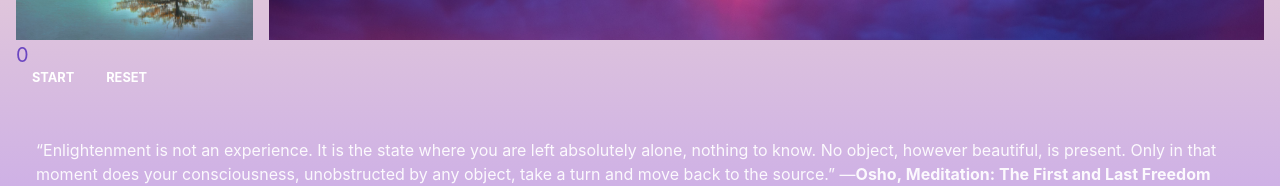
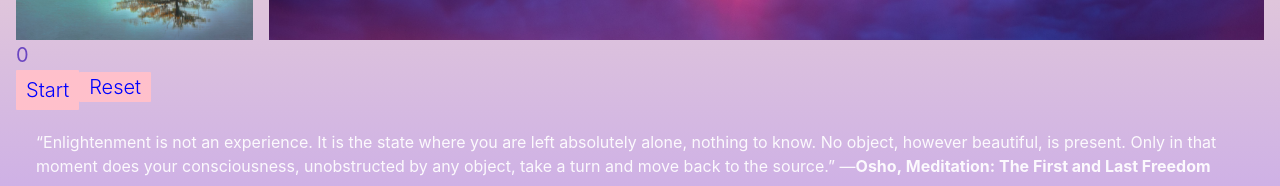
Before and after one commit to mateasportfolio/timer_, a React (Create React App) app: page / in a window 1280 px wide. Shown: the part 347-533 px from the top of the page. Built offline with nearby package versions, Linux system fonts and the light colour scheme; a web font is replaced by a local one.

Commit message:
playing and changin style in timer js

```diff
--- a/src/components/Timer/Timer.js
+++ b/src/components/Timer/Timer.js
@@ -56,34 +56,60 @@ export const Timer = () => {
       </Box>
 
       <Button
-        pb={6}
-        mb={2}
-        borderRadius="3"
-        textTransform="uppercase"
-        fontSize="0.8rem"
-        colorScheme="purple.800"
-        variant="solid"
-        fontWeight="bold"
         className={`button button-primary button-primary-${
           isActive ? "active" : "inactive"
         }`}
+        as="button"
         onClick={toggle}
+        lineHeight="1.5"
+        transition="all 0.2s cubic-bezier(.08,.52,.52,1)"
+        border="0.5px"
+        px="10px"
+        borderRadius="1px"
+        fontSize="xl"
+        fontWeight="light"
+        bg="pink"
+        borderColor="red"
+        color="blue"
+        _hover={{ bg: "##F9A3CB" }}
+        _active={{
+          bg: " #EF87BE",
+          transform: "scale(0.98)",
+          borderColor: "#00000",
+        }}
+        _focus={{
+          boxShadow:
+            "0 0 1px 2px rgba(88, 144, 255, .75), 0 1px 1px rgba(0, 0, 0, .15)",
+        }}
       >
         {isActive ? "Pause" : "Start"}
       </Button>
-      <Button
-        pb={6}
-        mb={2}
-        borderRadius="3"
-        textTransform="uppercase"
-        fontWeight="bold"
-        fontSize="0.8rem"
-        colorScheme="purple.800"
-        variant="solid"
+      <Box
+        as="button"
         onClick={reset}
+        lineHeight="1.5"
+        transition="all 0.2s cubic-bezier(.08,.52,.52,1)"
+        border="0.5px"
+        px="10px"
+        borderRadius="1px"
+        fontSize="xl"
+        fontWeight="light"
+        bg="pink"
+        borderColor="red"
+        color="blue"
+        _hover={{ bg: "##F9A3CB" }}
+        _active={{
+          bg: " #EF87BE",
+          transform: "scale(0.98)",
+          borderColor: "#00000",
+        }}
+        _focus={{
+          boxShadow:
+            "0 0 1px 2px rgba(88, 144, 255, .75), 0 1px 1px rgba(0, 0, 0, .15)",
+        }}
       >
         Reset
-      </Button>
+      </Box>
     </div>
   );
 };
```
